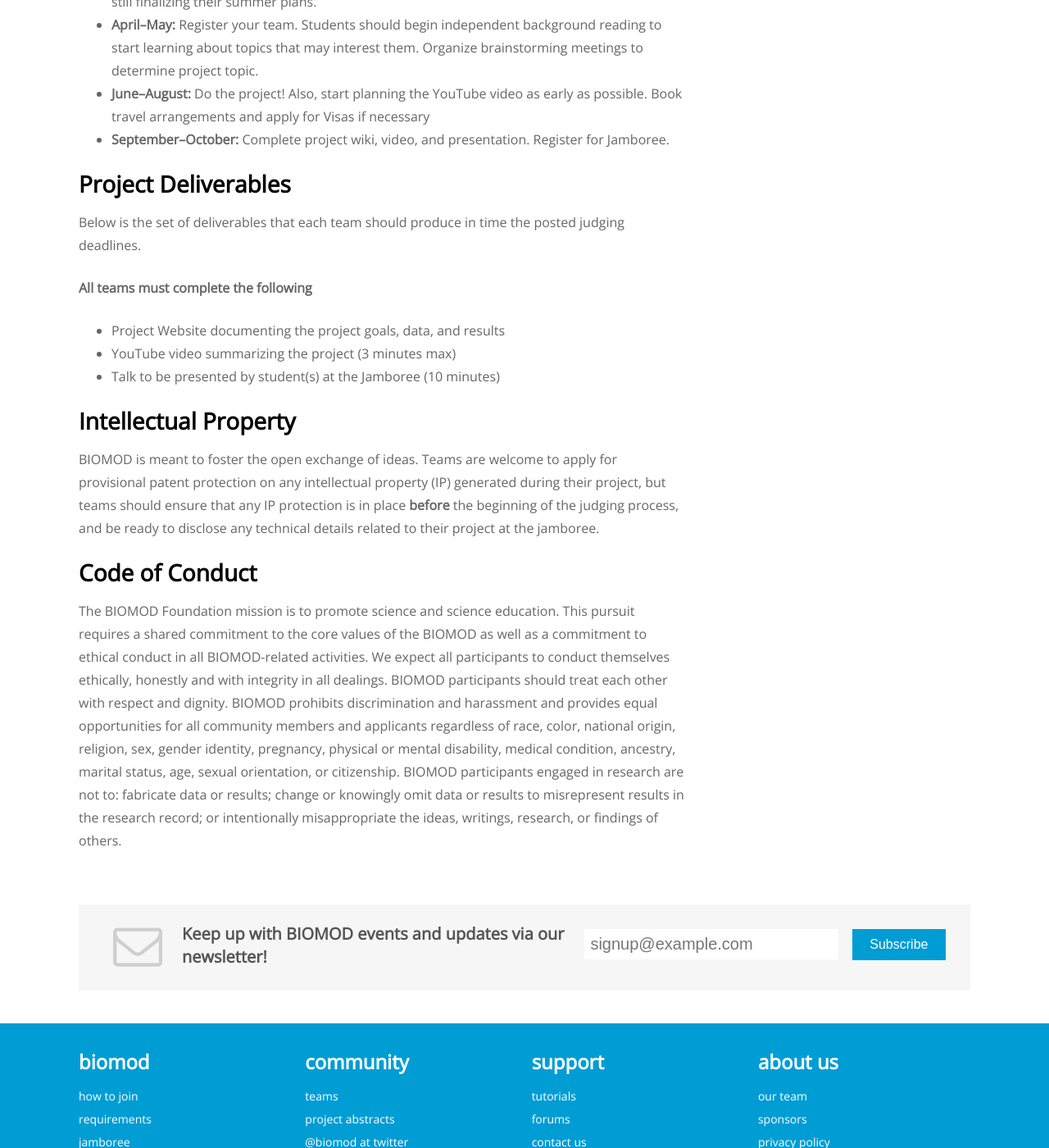
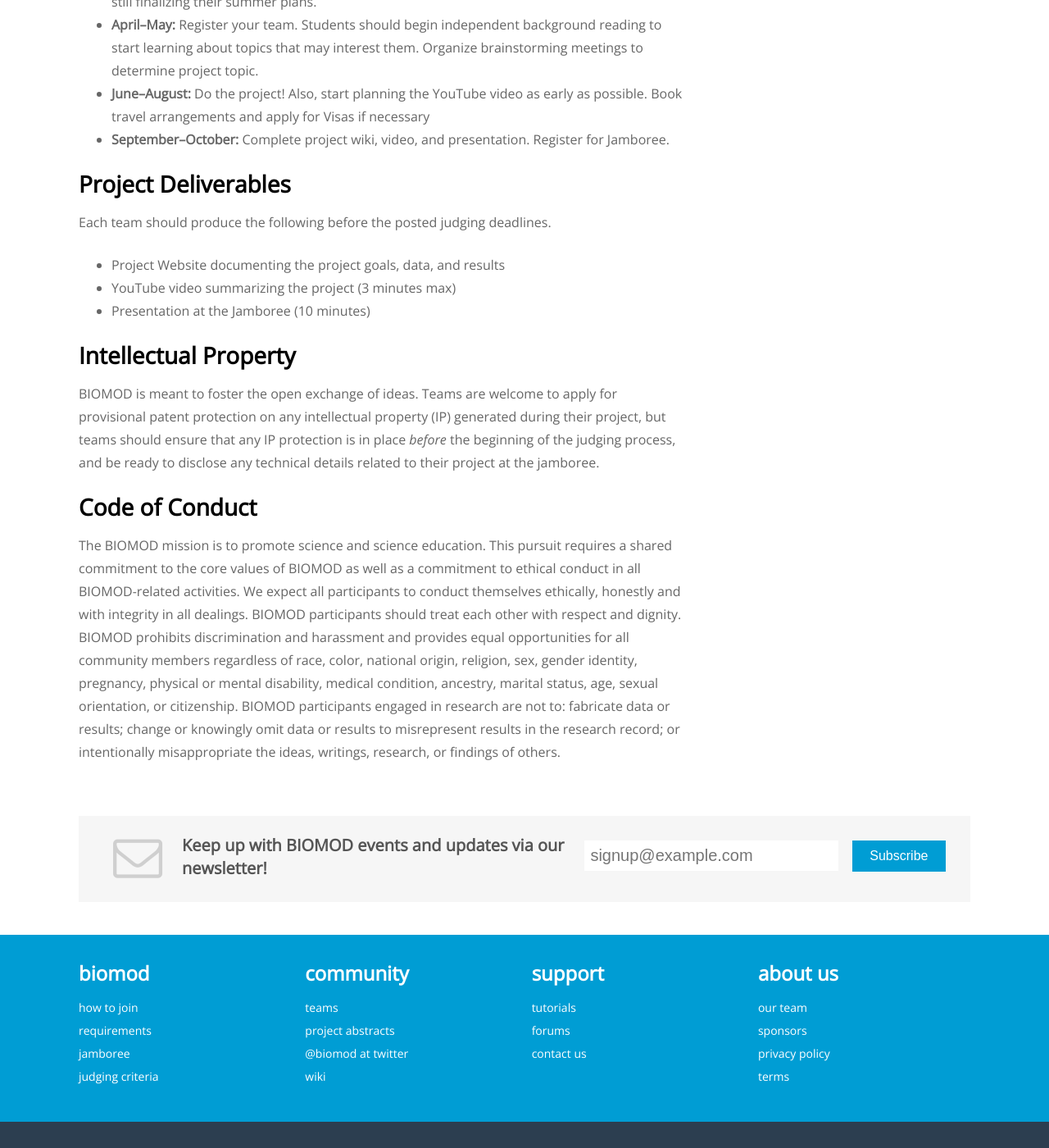
Before and after one commit to sdouglas/biomod, a Jekyll site: the page built from requirements/index.md, in a window 1280 px wide and 1400 px high, scrolled down 1100 px. Shown: the whole window at 82% size. Built offline with Jekyll 4.4.1, drawn with Linux system fonts in a browser that asks for light colours; nearby versions of some CDN libraries.

Commit message:
Requirements update and registration date

```diff
--- a/_config.yml
+++ b/_config.yml
@@ -16,7 +16,7 @@
 
 # wiki_video deadline
 # upcoming_date: "Oct 27 2017 23:59:00 -1000"
-upcoming_date: "Feb 15 2018 14:00:00"
+upcoming_date: "Feb 14 2018 14:00:00"
 
 # important dates
 team_registration_opens: "Feb 14 2018 14:00:00"
--- a/requirements/index.md
+++ b/requirements/index.md
@@ -33,19 +33,17 @@
 
 ## Project Deliverables
 
-Below is the set of deliverables that each team should produce in time the posted judging deadlines.
-
-**All teams must complete the following**
+Each team should produce the following before the posted judging deadlines.
 
 - Project Website documenting the project goals, data, and results
 - YouTube video summarizing the project (3 minutes max)
-- Talk to be presented by student(s) at the Jamboree (10 minutes)
+- Presentation at the Jamboree (10 minutes)
 
 ## Intellectual Property
 
-BIOMOD is meant to foster the open exchange of ideas. Teams are welcome to apply for provisional patent protection on any intellectual property (IP) generated during their project, but teams should ensure that any IP protection is in place **before** the beginning of the judging process, and be ready to disclose any technical details related to their project at the jamboree.
+BIOMOD is meant to foster the open exchange of ideas. Teams are welcome to apply for provisional patent protection on any intellectual property (IP) generated during their project, but teams should ensure that any IP protection is in place *before* the beginning of the judging process, and be ready to disclose any technical details related to their project at the jamboree.
 
 
 ## Code of Conduct
 
-The BIOMOD Foundation mission is to promote science and science education. This pursuit requires a shared commitment to the core values of the BIOMOD as well as a commitment to ethical conduct in all BIOMOD-related activities. We expect all participants to conduct themselves ethically, honestly and with integrity in all dealings. BIOMOD participants should treat each other with respect and dignity. BIOMOD prohibits discrimination and harassment and provides equal opportunities for all community members and applicants regardless of race, color, national origin, religion, sex, gender identity, pregnancy, physical or mental disability, medical condition, ancestry, marital status, age, sexual orientation, or citizenship. BIOMOD participants engaged in research are not to: fabricate data or results; change or knowingly omit data or results to misrepresent results in the research record; or intentionally misappropriate the ideas, writings, research, or findings of others.
+The BIOMOD mission is to promote science and science education. This pursuit requires a shared commitment to the core values of BIOMOD as well as a commitment to ethical conduct in all BIOMOD-related activities. We expect all participants to conduct themselves ethically, honestly and with integrity in all dealings. BIOMOD participants should treat each other with respect and dignity. BIOMOD prohibits discrimination and harassment and provides equal opportunities for all community members regardless of race, color, national origin, religion, sex, gender identity, pregnancy, physical or mental disability, medical condition, ancestry, marital status, age, sexual orientation, or citizenship. BIOMOD participants engaged in research are not to: fabricate data or results; change or knowingly omit data or results to misrepresent results in the research record; or intentionally misappropriate the ideas, writings, research, or findings of others.
```
